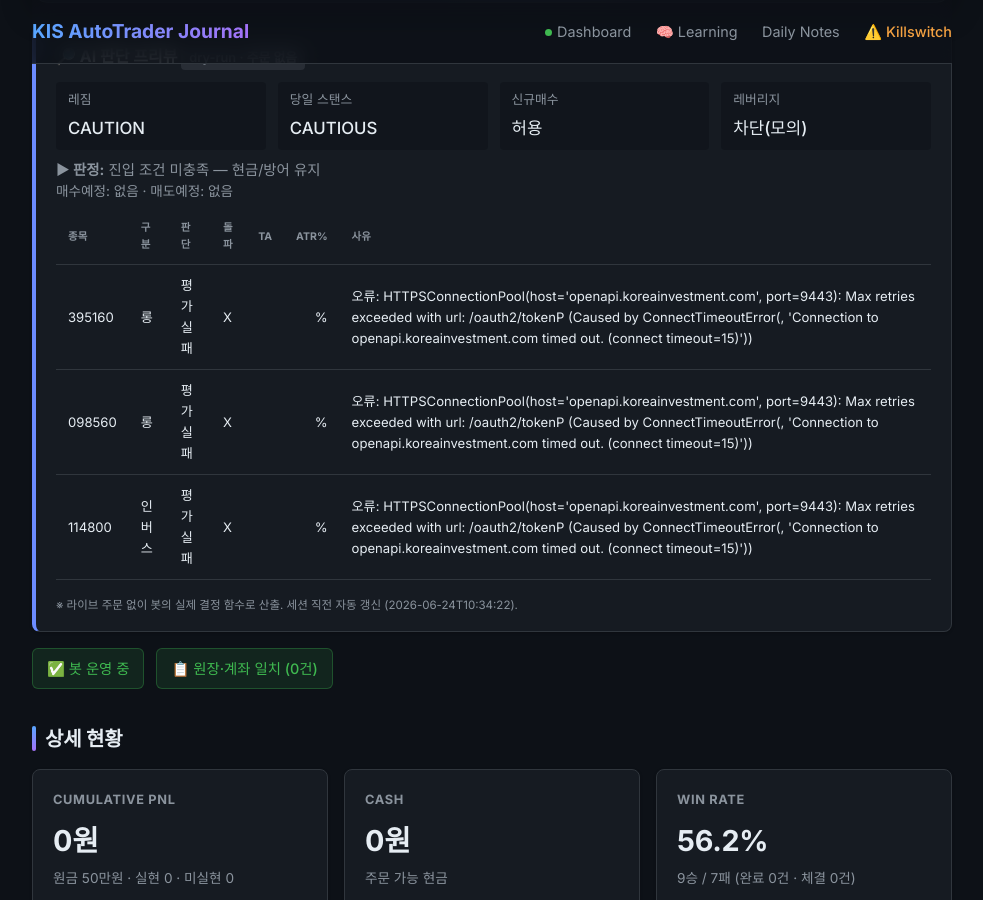
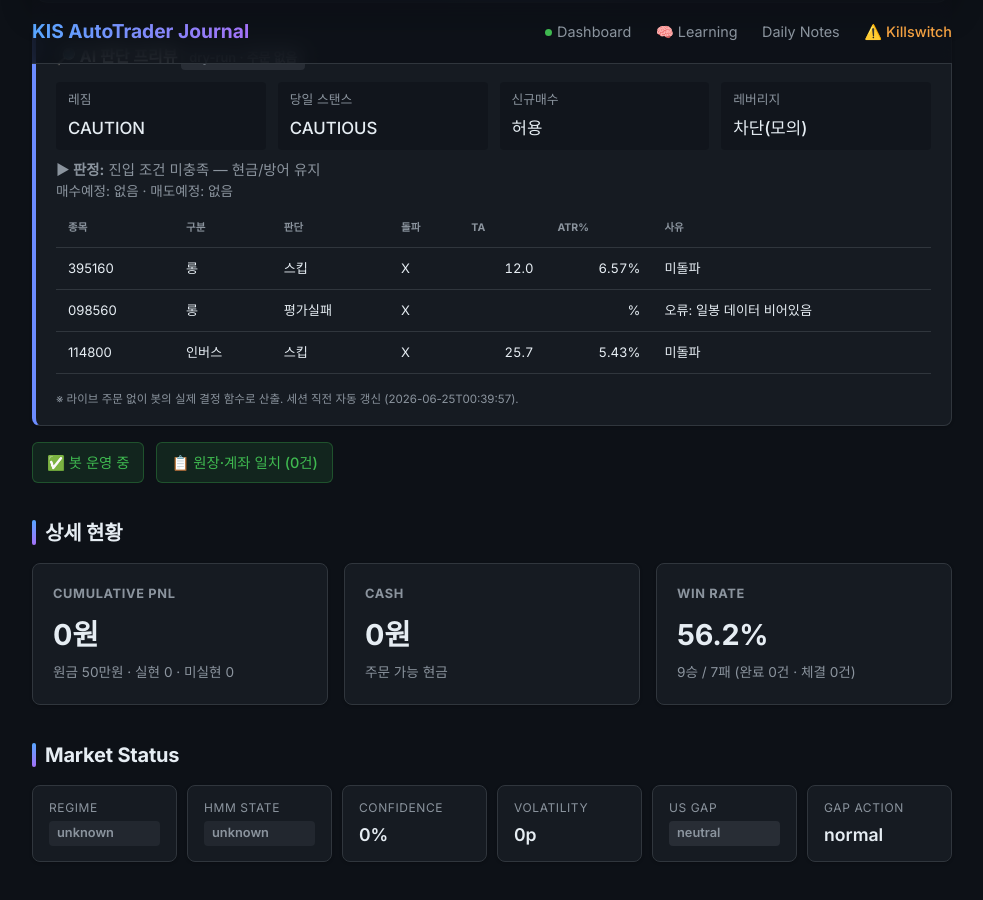
Before and after one commit to BudongJW/kis-trading-journal, a Jekyll site: the page built from index.html, in a window 1280 px wide and 900 px high, scrolled down 351 px. Shown: the whole window, without its empty margins (148-1131 px from the left). Built offline with Jekyll 4.4.1, drawn with Linux system fonts in a browser that asks for light colours; nearby versions of some CDN libraries.

Commit message:
auto: dry-run preview 06-24 15:40Z

```diff
--- a/_data/dry_run.json
+++ b/_data/dry_run.json
@@ -1,13 +1,13 @@
 {
-  "generated_at": "2026-06-24T10:34:22",
+  "generated_at": "2026-06-25T00:39:57",
   "mode": "DRY-RUN (읽기 전용, 주문 없음)",
   "market": {
     "regime": "CAUTION",
-    "regime_blind": true,
-    "regime_detail": "SMA200 +0.0% 상회, 카나리아 양호 | ⚠️ 시장데이터 불가(블라인드) — 강세 폴백 차단, 신규매수 보류",
+    "regime_blind": false,
+    "regime_detail": "카나리아 1/2 음전환",
     "day_stance": "CAUTIOUS",
     "day_stance_forced": false,
-    "briefing": "오늘 스탠스 신중(CAUTIOUS) · 레짐 BULL·신뢰도 40% · 美 오버나이트 bearish(+0.0%) · 예산 40%·최대 2종목·허용 롱/인버스",
+    "briefing": "오늘 스탠스 신중(CAUTIOUS) · 레짐 CAUTION·신뢰도 40% · 美 오버나이트 bearish(+0.0%) · 예산 40%·최대 2종목·허용 롱/인버스",
     "blocks_new_buys": false
   },
   "gates": {
@@ -16,7 +16,7 @@
     "leverage_gate_reason": "레짐 CAUTION(BULL 아님) → 레버리지 금지"
   },
   "account": {
-    "cash": 0,
+    "cash": 435549,
     "holdings_readable": "없음/조회실패"
   },
   "holdings_risk": [],
@@ -24,35 +24,43 @@
     {
       "symbol": "395160",
       "type": "롱",
-      "decision": "평가실패",
-      "why_skip": "오류: HTTPSConnectionPool(host='openapi.koreainvestment.com', port=9443): Max retries exceeded with url: /oauth2/tokenP (Caused by ConnectTimeoutError(<HTTPSConnection(host='openapi.koreainvestment.com', port=9443) at 0x7f4f116cd100>, 'Connection to openapi.koreainvestment.com timed out. (connect timeout=15)'))"
+      "decision": "스킵",
+      "breakout": false,
+      "ta": 12.0,
+      "atr_pct": 6.57,
+      "fee_gate_ok": true,
+      "why_skip": "미돌파"
     },
     {
       "symbol": "098560",
       "type": "롱",
       "decision": "평가실패",
-      "why_skip": "오류: HTTPSConnectionPool(host='openapi.koreainvestment.com', port=9443): Max retries exceeded with url: /oauth2/tokenP (Caused by ConnectTimeoutError(<HTTPSConnection(host='openapi.koreainvestment.com', port=9443) at 0x7f4f116c8170>, 'Connection to openapi.koreainvestment.com timed out. (connect timeout=15)'))"
+      "why_skip": "오류: 일봉 데이터 비어있음"
     },
     {
       "symbol": "114800",
       "type": "인버스",
-      "decision": "평가실패",
-      "why_skip": "오류: HTTPSConnectionPool(host='openapi.koreainvestment.com', port=9443): Max retries exceeded with url: /oauth2/tokenP (Caused by ConnectTimeoutError(<HTTPSConnection(host='openapi.koreainvestment.com', port=9443) at 0x7f4f116cc590>, 'Connection to openapi.koreainvestment.com timed out. (connect timeout=15)'))"
+      "decision": "스킵",
+      "breakout": false,
+      "ta": 25.7,
+      "atr_pct": 5.43,
+      "fee_gate_ok": true,
+      "why_skip": "미돌파"
     }
   ],
   "gap_recovery": {
     "enabled_live": true,
-    "now_kst": "10:40",
+    "now_kst": "00:40",
     "window": "09:00~09:20",
     "candidates": [
       {
         "symbol": "395160",
         "name": "KODEX 미국나스닥100TR",
         "decision": "스킵",
-        "gap_open_pct": 0.0,
-        "intraday_pct": 0.0,
+        "gap_open_pct": 1.41,
+        "intraday_pct": 0.09,
         "in_window": false,
-        "reason": "가격데이터 부족(시가/전일종가 없음)"
+        "reason": "촉발 없음(오버나이트=reduce_size≠aggressive_buy)"
       },
       {
         "symbol": "098560",
@@ -80,54 +88,54 @@
       "type": "long",
       "decision": "스킵",
       "breakout": false,
-      "ta": -4.4,
-      "atr_pct": 1.68,
-      "why_skip": "미돌파 · TA부족(-4)"
+      "ta": -8.4,
+      "atr_pct": 1.69,
+      "why_skip": "미돌파 · TA부족(-8)"
     },
     {
       "symbol": "XLF",
       "type": "long",
       "decision": "스킵",
-      "breakout": true,
-      "ta": 1.0,
-      "atr_pct": 1.23,
-      "why_skip": "TA부족(+1)"
+      "breakout": false,
+      "ta": 9.0,
+      "atr_pct": 1.21,
+      "why_skip": "미돌파 · TA부족(+9)"
     },
     {
       "symbol": "SH",
       "type": "inverse",
       "decision": "스킵",
       "breakout": false,
-      "ta": 2.3,
-      "atr_pct": 1.27,
-      "why_skip": "미돌파 · TA부족(+2)"
+      "ta": 13.7,
+      "atr_pct": 1.3,
+      "why_skip": "미돌파 · TA부족(+14)"
     },
     {
       "symbol": "PSQ",
       "type": "inverse",
       "decision": "스킵",
       "breakout": false,
-      "ta": 20.9,
-      "atr_pct": 2.04,
+      "ta": 17.9,
+      "atr_pct": 2.07,
       "why_skip": "미돌파"
     },
     {
       "symbol": "TLT",
       "type": "defensive",
       "decision": "스킵",
-      "breakout": false,
-      "ta": 7.7,
-      "atr_pct": 0.56,
-      "why_skip": "미돌파 · TA부족(+8) · 수수료게이트"
+      "breakout": true,
+      "ta": 9.2,
+      "atr_pct": 0.55,
+      "why_skip": "TA부족(+9) · 수수료게이트"
     },
     {
       "symbol": "SHY",
       "type": "defensive",
       "decision": "스킵",
       "breakout": false,
-      "ta": -5.3,
+      "ta": -1.3,
       "atr_pct": 0.09,
-      "why_skip": "미돌파 · TA부족(-5) · 수수료게이트"
+      "why_skip": "미돌파 · TA부족(-1) · 수수료게이트"
     }
   ],
   "us_summary": {
```
